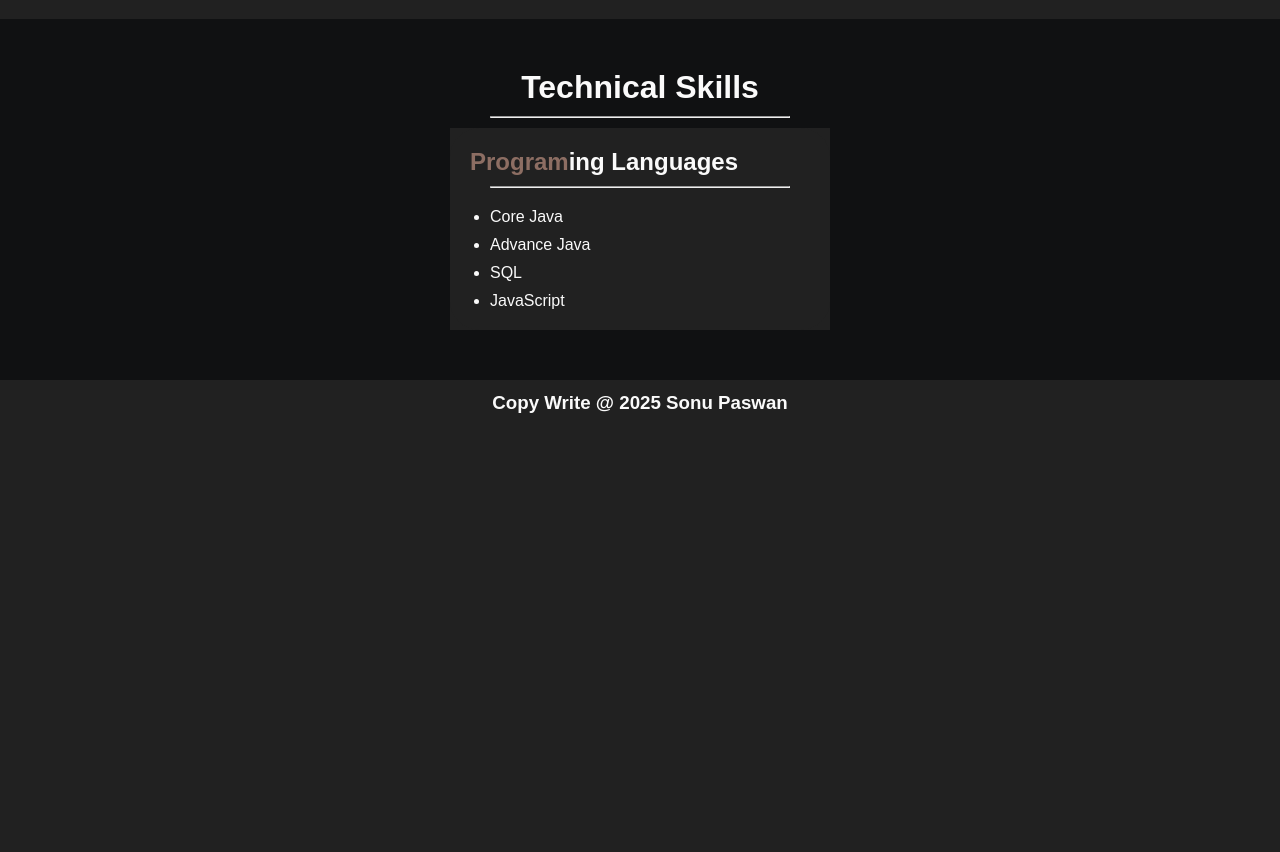
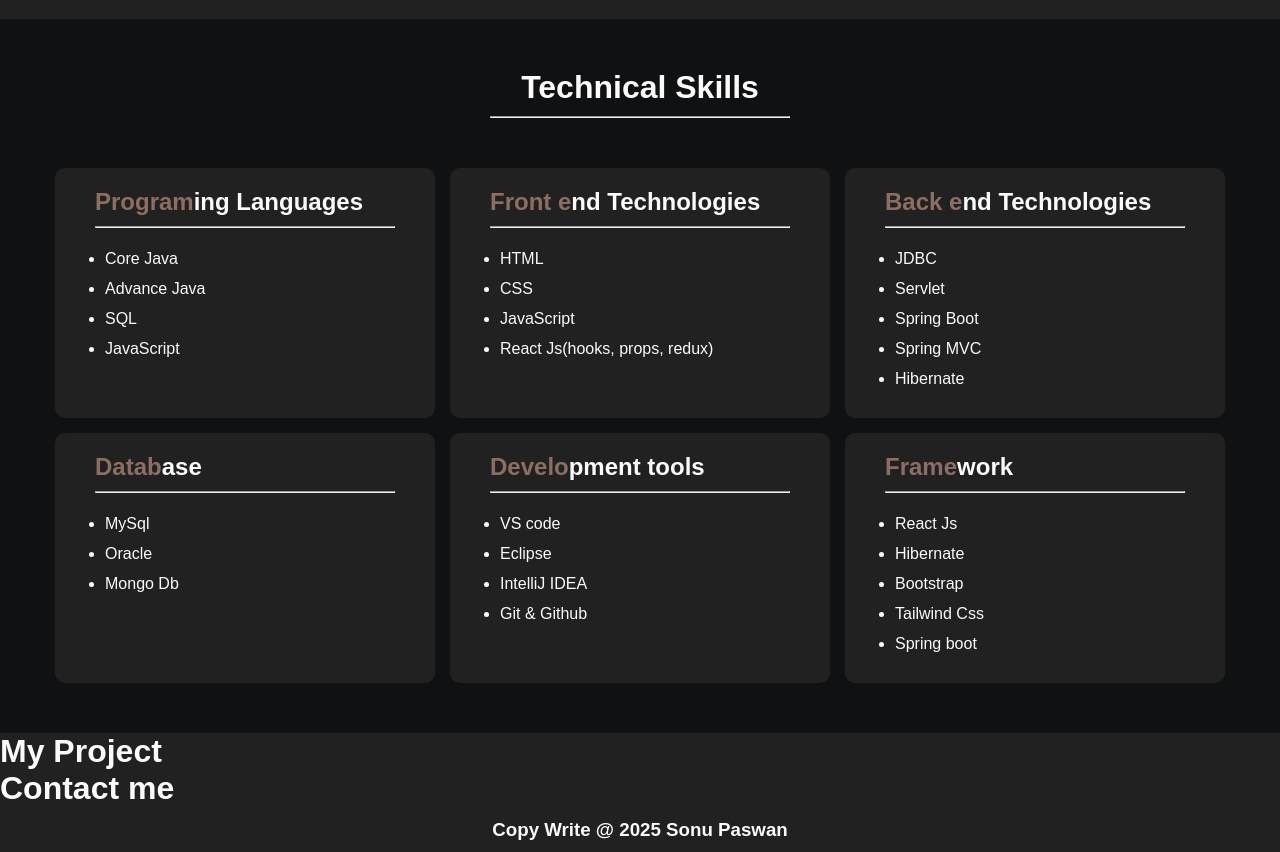
Before and after one commit to SonuKumarPaswan/Our-Portfolio, a React (Vite) app: page / in a window 1280 px wide. Shown: the part 1760-2612 px from the top of the page. Before the commit the page ends 2185 px from the top, so only its background shows below. Built offline with nearby package versions, Linux system fonts and the light colour scheme.

Commit message:
Add project Section

```diff
--- /dev/null
+++ b/src/pages/contact/Contact.jsx
@@ -0,0 +1,12 @@
+import React from 'react'
+import styles from './contact.module.css'
+
+const Contact = () => {
+  return (
+    <div>
+      <h1>Contact me</h1>
+    </div>
+  )
+}
+
+export default Contact
--- a/src/pages/home/About.jsx
+++ b/src/pages/home/About.jsx
@@ -15,7 +15,7 @@ const About = () => {
         <span>Front End </span> Developer
       </h4>
       <p> I'm Sonu Paswan. I have completed my B.Tech Technocrats Institute of Technology from Bhopal, MP. After Graduation I am join Jspider Noida, Up and to inhence my knowledge I am learn <span>Front End</span> and <span>Backend Technology</span>. And I solve 300+ problem on <a href="https://leetcode.com/u/zsonukumar0578/"><span>LeetCode <FiExternalLink /> </span></a> </p>
-      <a href=""><button> Read more</button></a>
+      <a href="https://www.linkedin.com/in/sonukumarpaswan/"><button> Read more</button></a>
       </div>
     </div>
   )
--- a/src/pages/home/Home.jsx
+++ b/src/pages/home/Home.jsx
@@ -53,8 +53,8 @@ const Home = () => {
 
         <div>
           <Link to={"https://drive.google.com/drive/u/0/home"}><button id={style.cv}>View CV <GrView className={style.cvIcon} /> </button></Link>
+        </div>
 
-        </div>
       </div>
 
       <div>
--- a/src/pages/home/Skills.jsx
+++ b/src/pages/home/Skills.jsx
@@ -12,7 +12,8 @@ const Skills = () => {
        </div>
        <hr />
 
-        <div>
+        <div className={style.skillsWrapper}>
+
          <div className={style.skills}>
            <h2><span>Program</span>ing Languages </h2>
            <hr />
@@ -25,6 +26,68 @@ const Skills = () => {
            </ul>
            </section>
          </div>
+         <div className={style.skills}>
+           <h2><span>Front e</span>nd Technologies </h2>
+           <hr />
+           <section>
+           <ul>
+            <li>HTML</li>
+            <li>CSS</li>
+            <li>JavaScript</li>
+            <li>React Js(hooks, props, redux)</li>
+           </ul>
+           </section>
+         </div>
+         <div className={style.skills}>
+           <h2><span>Back e</span>nd Technologies </h2>
+           <hr />
+           <section>
+           <ul>
+            <li>JDBC</li>
+            <li>Servlet</li>
+            <li>Spring Boot</li>
+            <li>Spring MVC</li>
+            <li>Hibernate</li>
+           </ul>
+           </section>
+         </div>
+         <div className={style.skills}>
+           <h2><span>Datab</span>ase </h2>
+           <hr />
+           <section>
+           <ul>
+            <li>MySql</li>
+            <li>Oracle</li>
+            <li>Mongo Db</li>
+           </ul>
+           </section>
+         </div>
+
+         <div className={style.skills}>
+           <h2><span>Develo</span>pment tools </h2>
+           <hr />
+           <section>
+           <ul>
+            <li>VS code</li>
+            <li>Eclipse</li>
+            <li>IntelliJ IDEA </li>
+            <li>Git & Github</li>
+           </ul>
+           </section>
+         </div>
+         <div className={style.skills}>
+           <h2><span>Frame</span>work  </h2>
+           <hr />
+           <section>
+           <ul>
+            <li>React Js</li>
+            <li>Hibernate</li>
+            <li>Bootstrap</li>
+            <li>Tailwind Css</li>
+            <li>Spring boot</li>
+           </ul>
+           </section>
+         </div>
 
        </div>
 
--- a/src/pages/home/education.module.css
+++ b/src/pages/home/education.module.css
@@ -31,6 +31,7 @@
   border-radius: 10px;
   transition: 0.5s;
   cursor: pointer;
+  transition: 0.5s;
 }
 .education:hover{
   width: 400px;
@@ -40,7 +41,7 @@
   background-color: #455A64 important;
   padding: 30px 10px 30px 10px;
   text-align: center;
-  transition: 0.5s;
+
 }
 
 .education p{
--- a/src/pages/home/skills.module.css
+++ b/src/pages/home/skills.module.css
@@ -10,16 +10,32 @@
 .skillsContainer  hr{
   width: 300px;
   margin: 10px 20px;
+  margin-bottom: 50px;
 }
 .skillsContainer div h1 {
 background-color: #101112;
+
+}
+.skillsWrapper{
+  display: grid;
+  grid-template-columns: repeat(3, 1fr);
+  gap: 15px;
+  background-color: #101112;
 }
 .skills{
   padding:20px;
-  border-radius: 29px;
-  background-color: inherit;
+  border-radius: 10px;
+  background-color: #212121;
+  padding-bottom: 30px;
+}
+.skills h2{
+  margin-left: 20px;
+}
+.skills hr{
+  margin-top: 10px;
+  margin-bottom:10px ;
 }
 .skills section li{
-  margin-left: 20px;
-  padding-top: 10px;
+  margin-left: 30px;
+  padding-top: 12px;
 }
--- a/src/pages/layout/Layout.jsx
+++ b/src/pages/layout/Layout.jsx
@@ -6,6 +6,8 @@ import Home from '../home/Home'
 import About from '../home/About'
 import Education from '../home/Education'
 import Skills from '../home/Skills'
+import Project from '../project/Project'
+import Contact from '../contact/Contact'
 
 const Layout = () => {
   return (
@@ -15,6 +17,8 @@ const Layout = () => {
       <About/>
       <Education/>
       <Skills/>
+      <Project/>
+      <Contact/>
      <Footer/>
     </div>
   )
--- /dev/null
+++ b/src/pages/project/Project.jsx
@@ -0,0 +1,12 @@
+import React from 'react'
+import styles from './project.module.css'
+
+const Project = () => {
+  return (
+    <div>
+      <h1>My Project</h1>
+    </div>
+  )
+}
+
+export default Project
```
Also changed, not shown: src/pages/contact/contact.module.css (added), src/pages/project/project.module.css (added).
